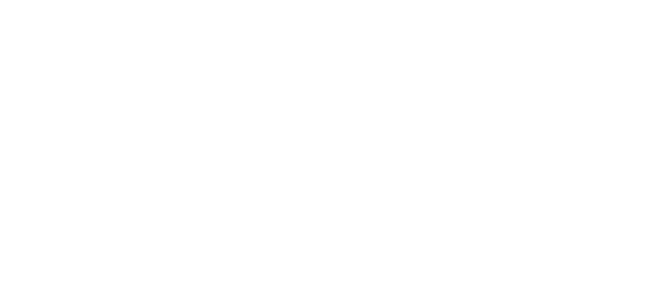
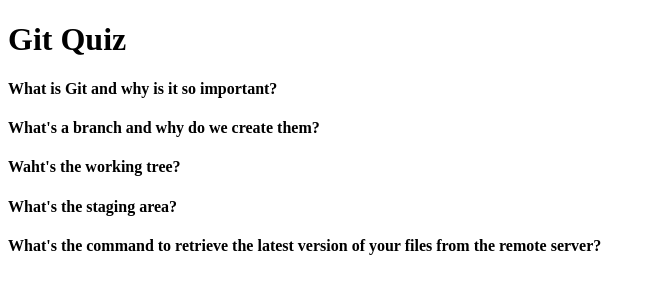
Before and after one commit to matt-j-e/git-adventure, a plain HTML site: page index.html in a window 1280 px wide. Shown: the whole page, without its empty margins (0-656 px from the left). Drawn offline with Linux system fonts and the light colour scheme.

Commit message:
questions added

```diff
--- a/index.html
+++ b/index.html
@@ -6,11 +6,11 @@
     <title>Git Adventure</title>
 </head>
 <body>
-  <h1></h1>
-  <h4></h4>
-  <h4></h4>
-  <h4></h4>
-  <h4></h4>
-  <h4></h4>
+  <h1>Git Quiz</h1>
+  <h4>What is Git and why is it so important?</h4>
+  <h4>What's a branch and why do we create them?</h4>
+  <h4>Waht's the working tree?</h4>
+  <h4>What's the staging area?</h4>
+  <h4>What's the command to retrieve the latest version of your files from the remote server?</h4>
 </body>
 </html>
```
